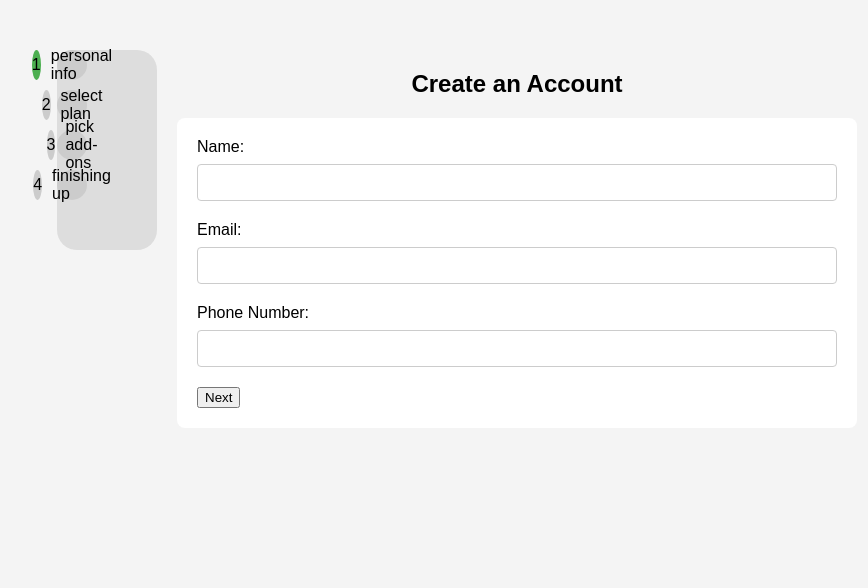
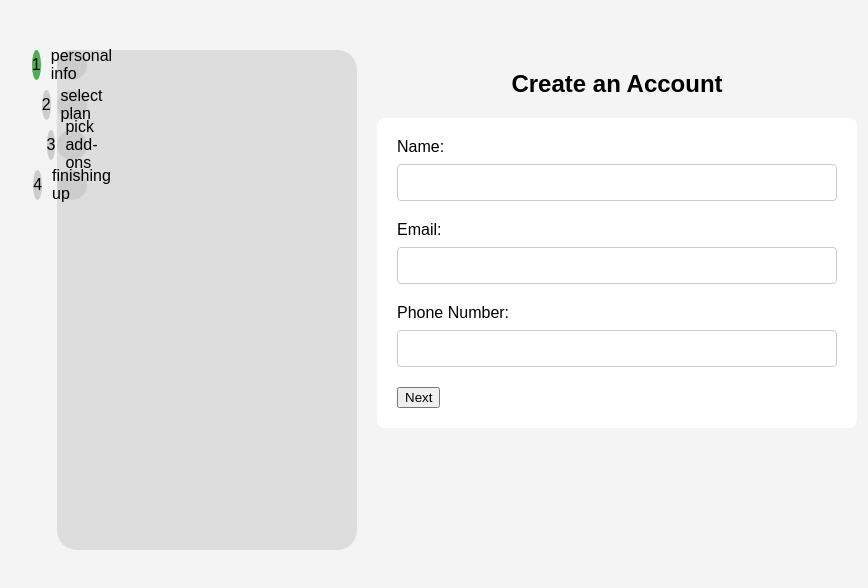
Before and after one commit to Advokatten/chat-gpt-test, a website: page index.html in a window 1280 px wide. Shown: the whole page, without its empty margins (183-1051 px from the left). Drawn offline with Linux system fonts and the light colour scheme.

Commit message:
ssssssssssss

```diff
--- a/styles.css
+++ b/styles.css
@@ -16,8 +16,8 @@ body {
 
 .step-indicator-box {
   background-color: #ddd;
-  height: 200px;
-  width: 100px;
+  height: 500px;
+  width: 300px;
   border-radius: 20px;
 }
 
```
